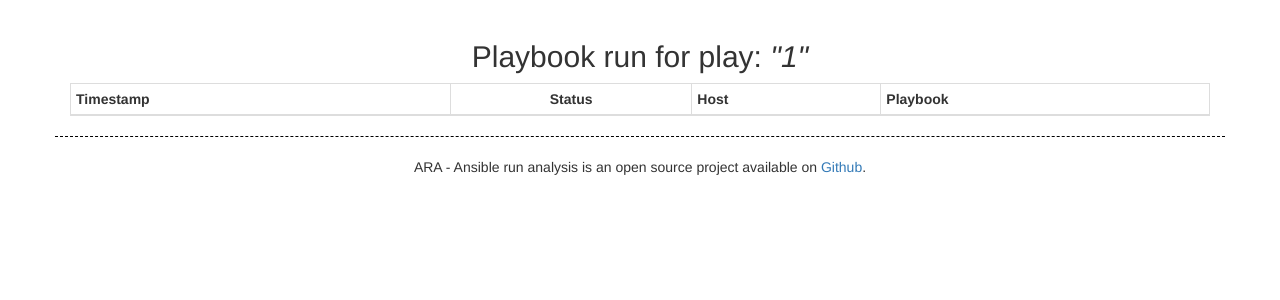
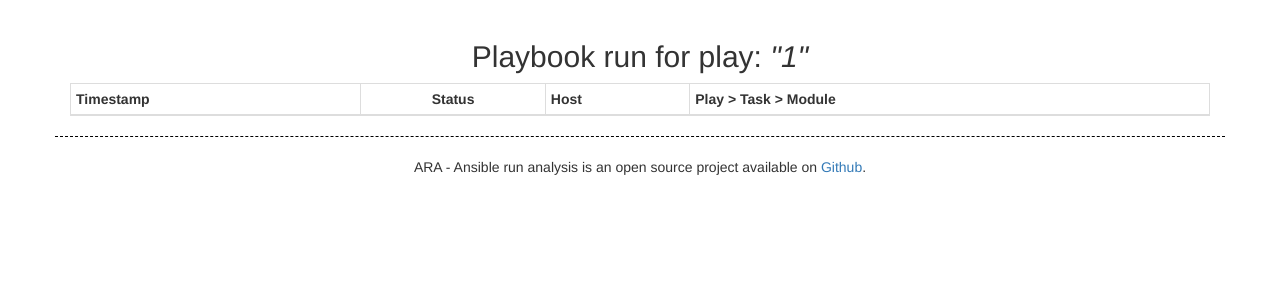
Before and after one commit to ansible-community/ara, a Flask app: page /play/1 in a window 1280 px wide. Shown: the part 52-352 px from the top of the page. Run offline with Flask 2, Linux system fonts and the light colour scheme; data that the repository does not hold is empty; some libraries are stand-ins or nearby versions.

Commit message:
Rename header for play information

```diff
--- a/ara/templates/host.html
+++ b/ara/templates/host.html
@@ -13,7 +13,7 @@
                     <th>Timestamp</th>
                     <th class="text-center">Status</th>
                     <th>Host</th>
-                    <th>Playbook</th>
+                    <th>Play > Task > Module</th>
                 </tr>
             </thead>
             <tbody>
--- a/ara/templates/play.html
+++ b/ara/templates/play.html
@@ -13,7 +13,7 @@
                     <th>Timestamp</th>
                     <th class="text-center">Status</th>
                     <th>Host</th>
-                    <th>Playbook</th>
+                    <th>Play > Task > Module</th>
                 </tr>
             </thead>
             <tbody>
--- a/ara/templates/playbook.html
+++ b/ara/templates/playbook.html
@@ -48,7 +48,7 @@
                 <th>Timestamp</th>
                 <th class="text-center">Status</th>
                 <th>Host</th>
-                <th>Playbook</th>
+                <th>Play > Task > Module</th>
             </tr>
         </thead>
         <tbody>
--- a/ara/templates/task.html
+++ b/ara/templates/task.html
@@ -13,7 +13,7 @@
                     <th>Timestamp</th>
                     <th class="text-center">Status</th>
                     <th>Host</th>
-                    <th>Playbook</th>
+                    <th>Play > Task > Module</th>
                 </tr>
             </thead>
             <tbody>
```
